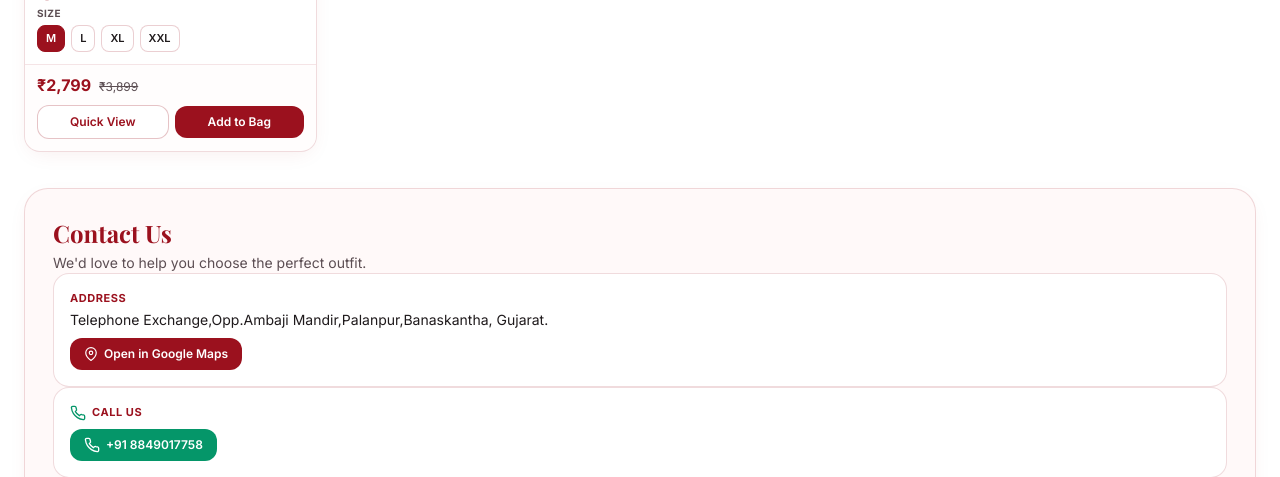
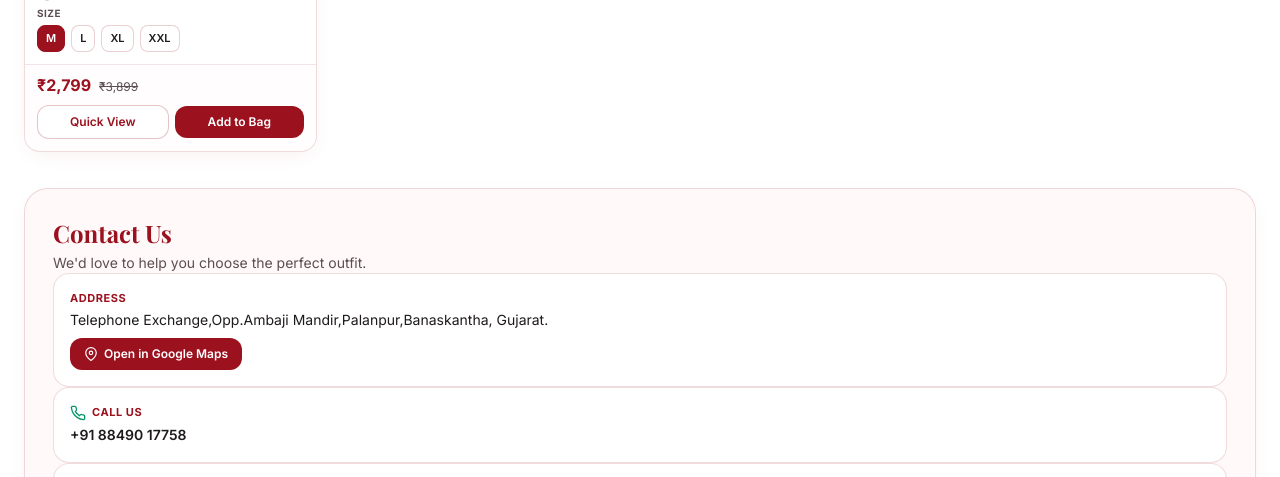
Before and after one commit to yuvrajgelot/Saawariya, a plain HTML site: page index.html in a window 1280 px wide. Shown: the part 3546-4023 px from the top of the page. Drawn offline with nearby package versions, Linux system fonts and the light colour scheme; a web font is replaced by a local one.

Commit message:
Update index.html

```diff
--- a/index.html
+++ b/index.html
@@ -454,14 +454,11 @@
             </svg>
             <p class="text-[11px] font-bold uppercase tracking-wider text-crimson">Call Us</p>
           </div>
-          <a
+                    <a
             href="tel:+919428477477"
-            class="inline-flex items-center gap-1.5 mt-2 px-3.5 py-2 rounded-xl bg-emerald-600 hover:bg-emerald-700 text-pureWhite text-xs font-semibold transition"
+            class="inline-block mt-1 text-sm font-semibold text-charcoal hover:text-crimson transition"
           >
-            <svg class="w-4 h-4" fill="none" stroke="currentColor" stroke-width="2" viewBox="0 0 24 24">
-              <path d="M22 16.92v3a2 2 0 0 1-2.18 2 19.79 19.79 0 0 1-8.63-3.07 19.5 19.5 0 0 1-6-6 19.79 19.79 0 0 1-3.07-8.67A2 2 0 0 1 4.11 2h3a2 2 0 0 1 2 1.72c.12.9.33 1.78.62 2.62a2 2 0 0 1-.45 2.11L8.09 9.91a16 16 0 0 0 6 6l1.46-1.19a2 2 0 0 1 2.11-.45c.84.29 1.72.5 2.62.62A2 2 0 0 1 22 16.92z"></path>
-            </svg>
-            +91 8849017758
+            +91 88490 17758
           </a>
         </div>
 
```
